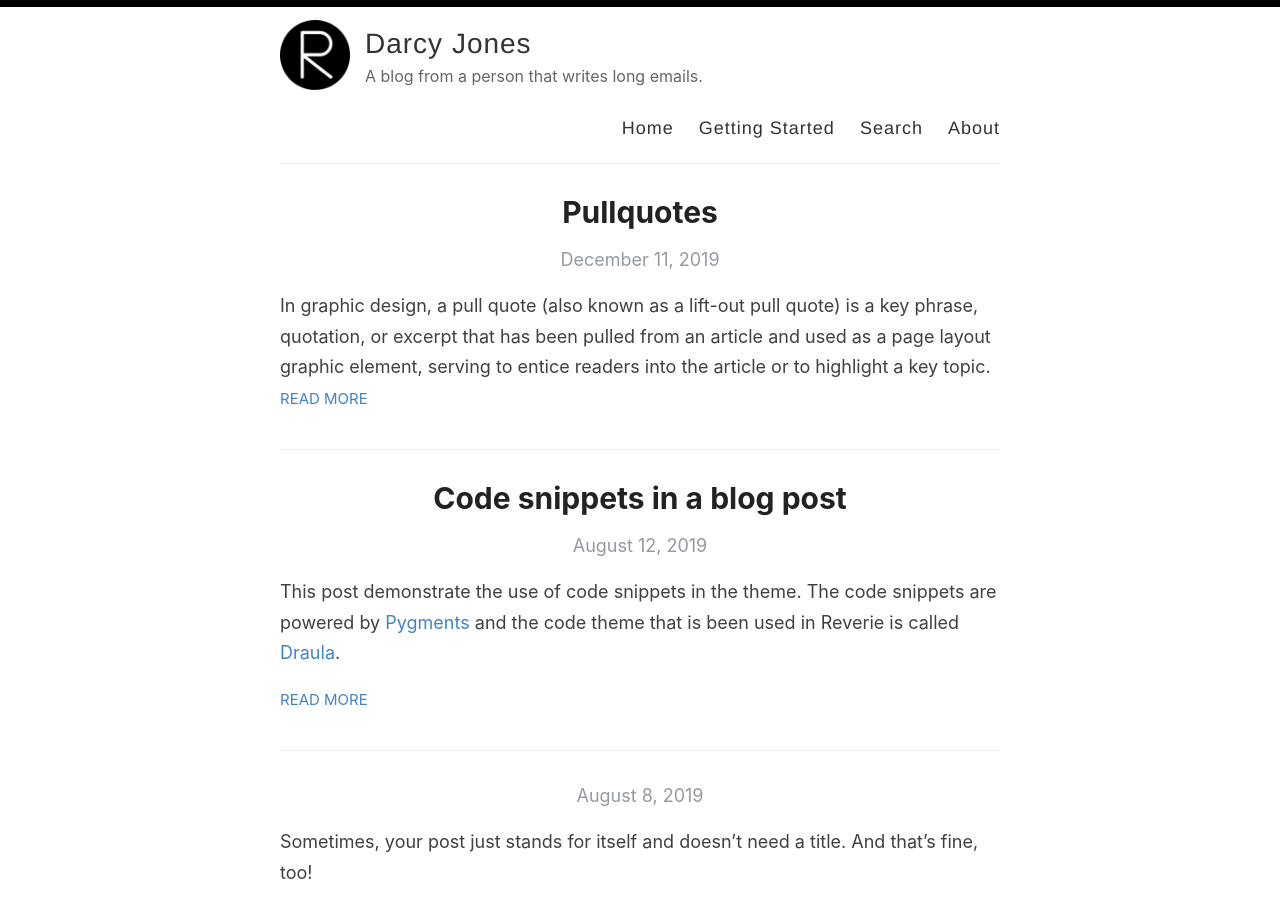
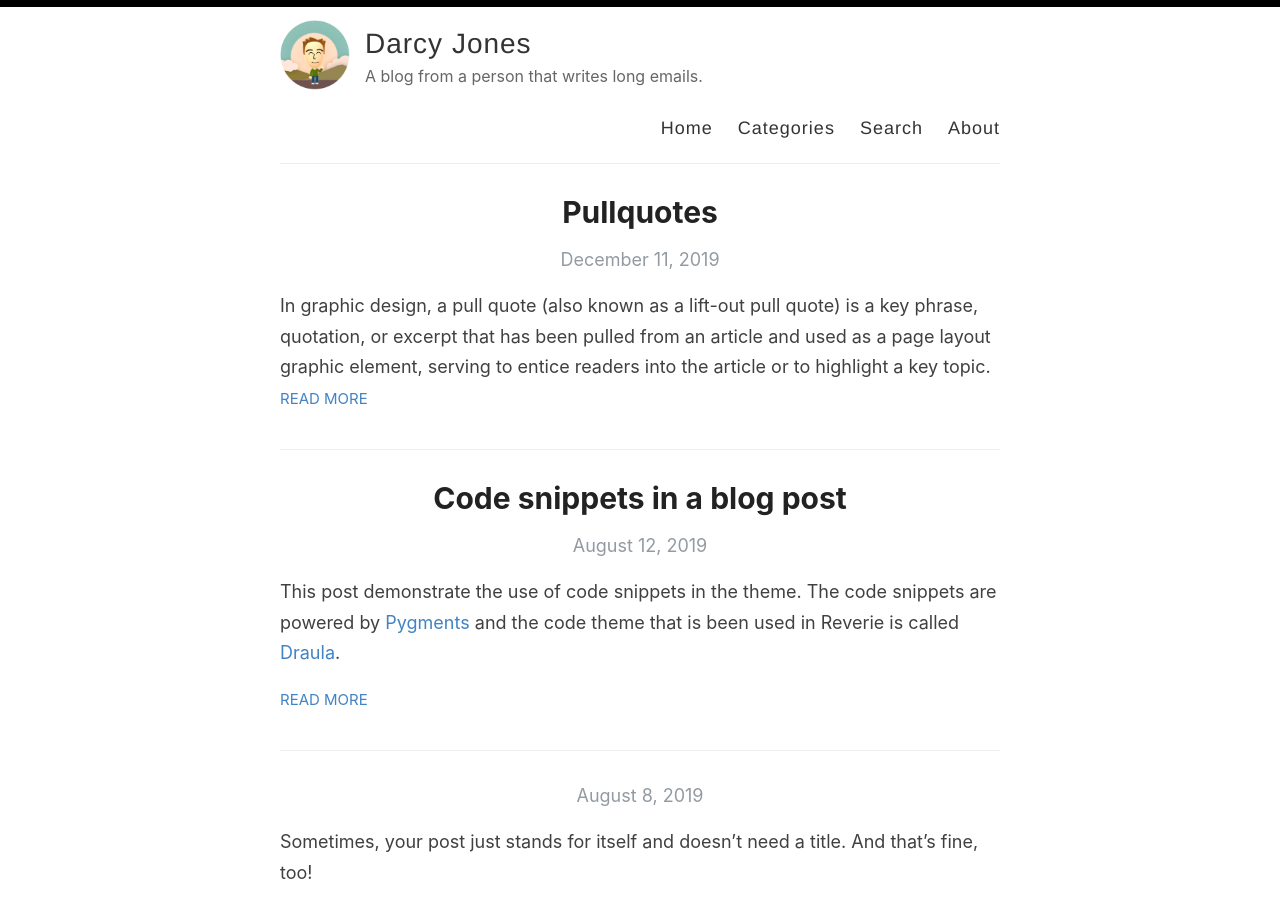
Before and after one commit to darcyabjones/darcyabjones.github.io, a Jekyll site: the page built from index.html, in a window 1280 px wide and 900 px high. Built offline with Jekyll 4.4.1, drawn with Linux system fonts in a browser that asks for light colours; the list of posts is cut into pages by our own code.

Commit message:
removed old images, added new

```diff
--- a/_config.yml
+++ b/_config.yml
@@ -12,7 +12,7 @@ author: Darcy Jones
 description: A blog from a person that writes long emails.
 
 # URL of your avatar or profile pic (you could use your GitHub profile pic)
-avatar: /images/reverie.png
+avatar: /images/djones_hero.png
 
 #
 # Flags below are optional
--- a/_layouts/default.html
+++ b/_layouts/default.html
@@ -28,7 +28,7 @@
 
             <nav>
               <a href="{{ site.baseurl }}/">Home</a>
-              <a href="{{ site.baseurl }}/getting-started">Getting Started</a>
+              <a href="{{ site.baseurl }}/categories">Categories</a>
               <a href="{{ site.baseurl }}/search">Search</a>
               <a href="{{ site.baseurl }}/about">About</a>
             </nav>
```
Also changed, not shown: images/categories.png (deleted), images/djones_hero.png (added), images/favicon-32x32.png, images/galaxy.jpg (deleted), images/mobile-demo.png (deleted), images/reverie-demo.png (deleted), images/reverie-text.png (deleted), images/reverie.png (deleted), images/search.png (deleted).
